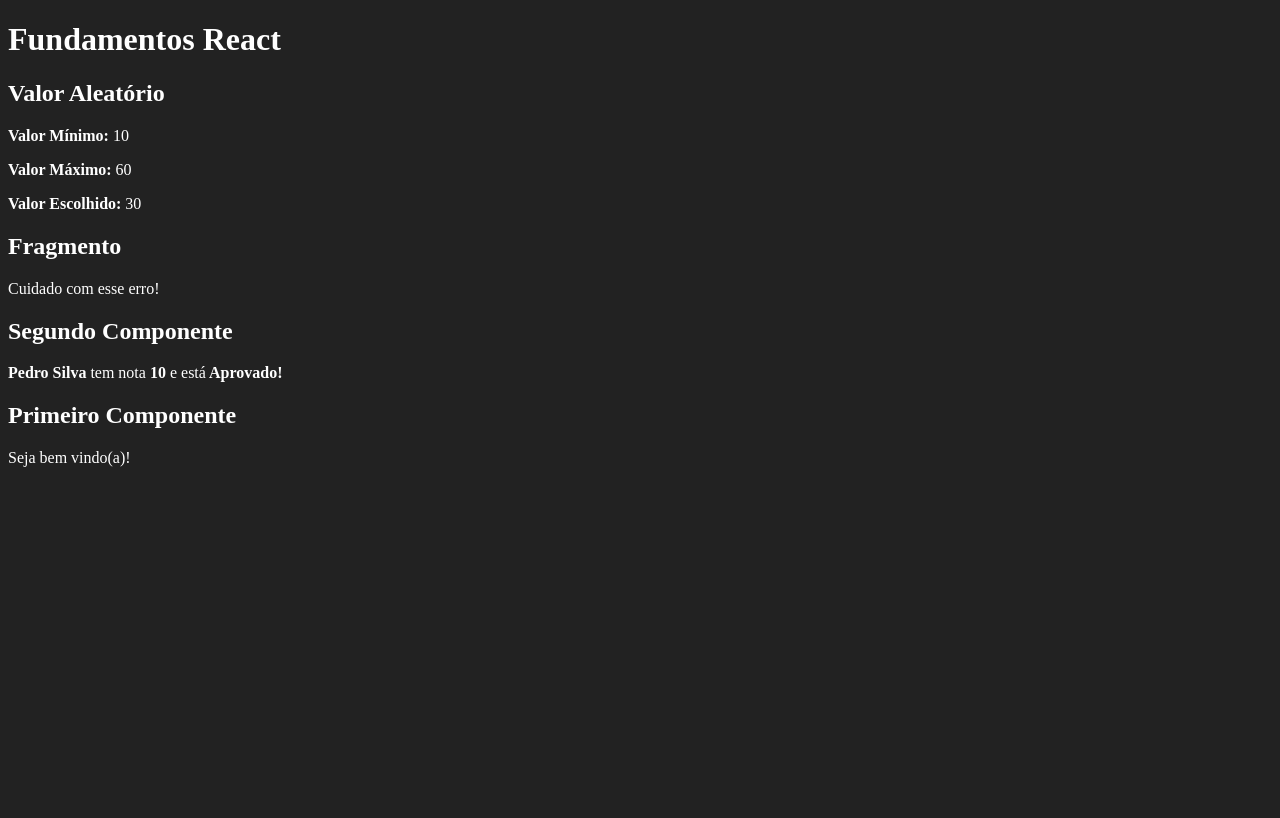
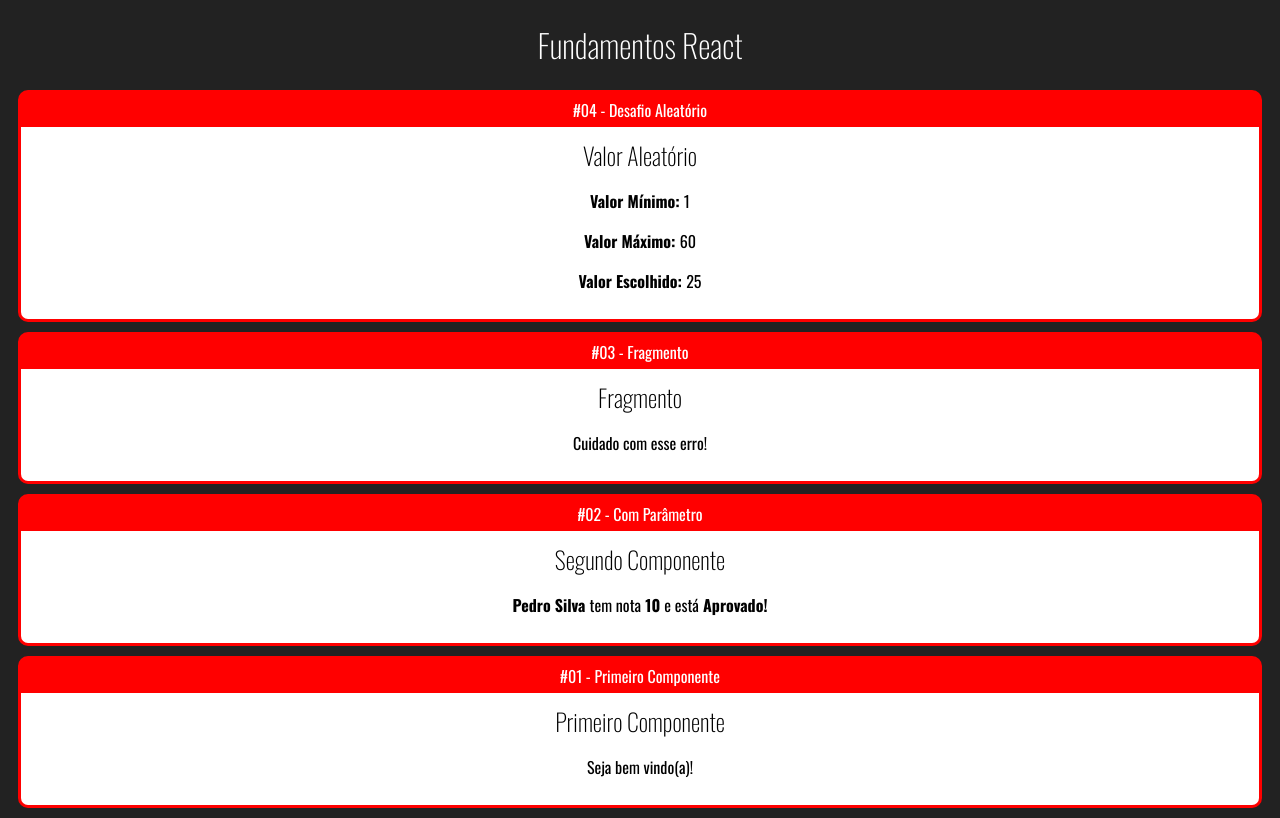
Before and after one commit to thomassilva23/fundamentos-react, a React (Create React App) app: page / in a window 1280 px wide. Built offline with nearby package versions, Linux system fonts and the light colour scheme.

Commit message:
13- Componente Card #01

```diff
--- a/public/index.html
+++ b/public/index.html
@@ -11,6 +11,12 @@
     />
     <link rel="apple-touch-icon" href="%PUBLIC_URL%/logo192.png" />
     <link rel="manifest" href="%PUBLIC_URL%/manifest.json" />
+    <link rel="preconnect" href="https://fonts.googleapis.com" />
+    <link rel="preconnect" href="https://fonts.gstatic.com" crossorigin />
+    <link
+      href="https://fonts.googleapis.com/css2?family=Oswald:wght@200;300;400;500;600;700&display=swap"
+      rel="stylesheet"
+    />
     <title>React App</title>
   </head>
   <body>
--- a/src/App.jsx
+++ b/src/App.jsx
@@ -1,5 +1,6 @@
 import React from "react";
 
+import Card from "./components/layout/Card";
 import Aleatorio from "./components/basicos/Aleatorio";
 import Fragmento from "./components/basicos/Fragmento";
 import ComParametro from "./components/basicos/ComParametro";
@@ -9,9 +10,25 @@
 export default () => (
   <div id="app">
     <h1>Fundamentos React</h1>
-    <Aleatorio min={10} max={60} />
-    <Fragmento />
-    <ComParametro titulo="Segundo Componente" aluno="Pedro Silva" nota={9.3} />
-    <Primeiro />
+
+    <Card titulo="#04 - Desafio Aleatório">
+      <Aleatorio min={1} max={60}></Aleatorio>
+    </Card>
+
+    <Card titulo="#03 - Fragmento">
+      <Fragmento />
+    </Card>
+
+    <Card titulo="#02 - Com Parâmetro">
+      <ComParametro
+        titulo="Segundo Componente"
+        aluno="Pedro Silva"
+        nota={9.3}
+      />
+    </Card>
+
+    <Card titulo="#01 - Primeiro Componente">
+      <Primeiro />
+    </Card>
   </div>
 );
--- /dev/null
+++ b/src/components/layout/Card.css
@@ -0,0 +1,19 @@
+.Card {
+  background-color: red;
+  border: 3px solid red;
+  border-radius: 10px;
+  overflow: hidden;
+  margin: 10px;
+}
+
+.Card .Title {
+  padding: 5px 0px;
+  display: flex;
+  justify-content: center;
+}
+
+.Card .Content {
+  background-color: #fff;
+  color: #000;
+  padding: 10px;
+}
--- /dev/null
+++ b/src/components/layout/Card.jsx
@@ -0,0 +1,11 @@
+import "./Card.css";
+import React from "react";
+
+export default (props) => {
+  return (
+    <div className="Card">
+      <div className="Title">{props.titulo}</div>
+      <div className="Content">{props.children}</div>
+    </div>
+  );
+};
--- a/src/index.css
+++ b/src/index.css
@@ -1,4 +1,17 @@
 body {
   background-color: #222;
   color: #fff;
+  font-family: Oswald, sans-serif;
+  text-align: center;
 }
+
+h1,
+h2,
+h3 {
+  font-weight: 200;
+}
+
+h2,
+h3 {
+  margin: 0;
+}
```
